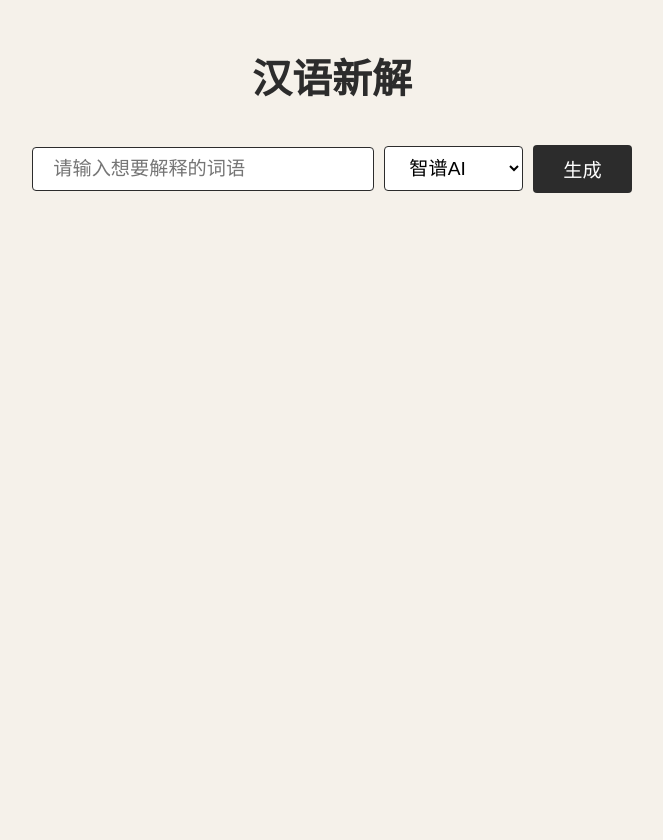
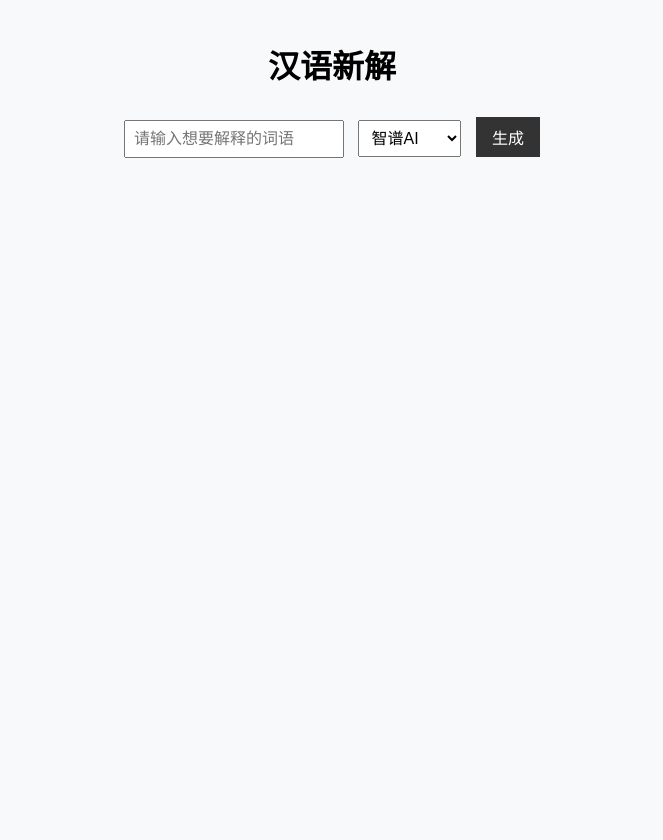
Before and after one commit to Ivy-git-hub/WordNewExp, a Python web app: template templates/index.html in a window 1280 px wide. Shown: the whole page, without its empty margins (308-971 px from the left). After the commit the page ends 158 px from the top, so only its background shows below. Run offline with Jinja, Linux system fonts and the light colour scheme; the template is opened without the code that fills it, so the values that code supplies are empty.

Commit message:
web page adapt

```diff
--- a/templates/index.html
+++ b/templates/index.html
@@ -6,73 +6,82 @@
     <title>汉语新解</title>
     <style>
         body {
-            font-family: 'SimSun', serif;
-            background-color: #F5F1EA;
-            margin: 0;
+            font-family: 'Noto Sans SC', sans-serif;
+            max-width: 800px;
+            margin: 0 auto;
             padding: 20px;
-            min-height: 100vh;
-            display: flex;
-            flex-direction: column;
-            align-items: center;
+            background-color: #F8F9FA;
         }
-        .container {
-            max-width: 800px;
-            width: 100%;
+
+        h1 {
             text-align: center;
+            margin-bottom: 30px;
         }
-        h1 {
-            color: #2C2C2C;
-            font-size: 2.5em;
-            margin-bottom: 1em;
+
+        .input-section {
+            text-align: center;
+            margin-bottom: 30px;
         }
-        .input-section {
-            margin: 2em 0;
-            display: flex;
-            justify-content: center;
-            align-items: center;
-            gap: 10px;
-            flex-wrap: wrap;
+
+        input[type="text"] {
+            padding: 8px;
+            font-size: 16px;
+            width: 200px;
+            margin-right: 10px;
         }
-        input[type="text"] {
-            padding: 10px 20px;
-            font-size: 1.2em;
-            width: 300px;
-            border: 1px solid #2C2C2C;
-            border-radius: 4px;
-            background-color: white;
+
+        select {
+            padding: 8px;
+            font-size: 16px;
+            margin-right: 10px;
         }
-        select {
-            padding: 10px 20px;
-            font-size: 1.2em;
-            border: 1px solid #2C2C2C;
-            border-radius: 4px;
-            background-color: white;
+
+        button {
+            padding: 8px 16px;
+            font-size: 16px;
+            background-color: #333;
+            color: white;
+            border: none;
             cursor: pointer;
         }
-        button {
-            padding: 10px 30px;
-            font-size: 1.2em;
-            background-color: #2C2C2C;
-            color: white;
-            border: none;
-            border-radius: 4px;
-            cursor: pointer;
+
+        button:hover {
+            background-color: #555;
         }
-        button:hover {
-            background-color: #444444;
+
+        .result-section {
+            text-align: center;
+            max-width: 300px;
+            margin: 0 auto;
         }
+
         #result {
-            margin-top: 2em;
-            min-height: 400px;
+            text-align: left;
         }
+
+        #result svg {
+            max-width: 300px;
+            height: auto;
+            display: block;
+            margin-bottom: 10px;
+        }
+
+        #downloadBtn {
+            display: none;
+            margin-left: 0;
+        }
+
         .error {
-            color: #ff4444;
-            margin-top: 1em;
+            color: red;
+            margin-top: 20px;
         }
+
         .loading {
             display: none;
-            margin: 2em 0;
-            color: #666666;
+            text-align: center;
+            margin: 20px 0;
+            font-style: italic;
+            color: #666;
         }
     </style>
 </head>
```
Also changed, not shown: chinese_word_reinterpreter.py (+24 -10 lines).
